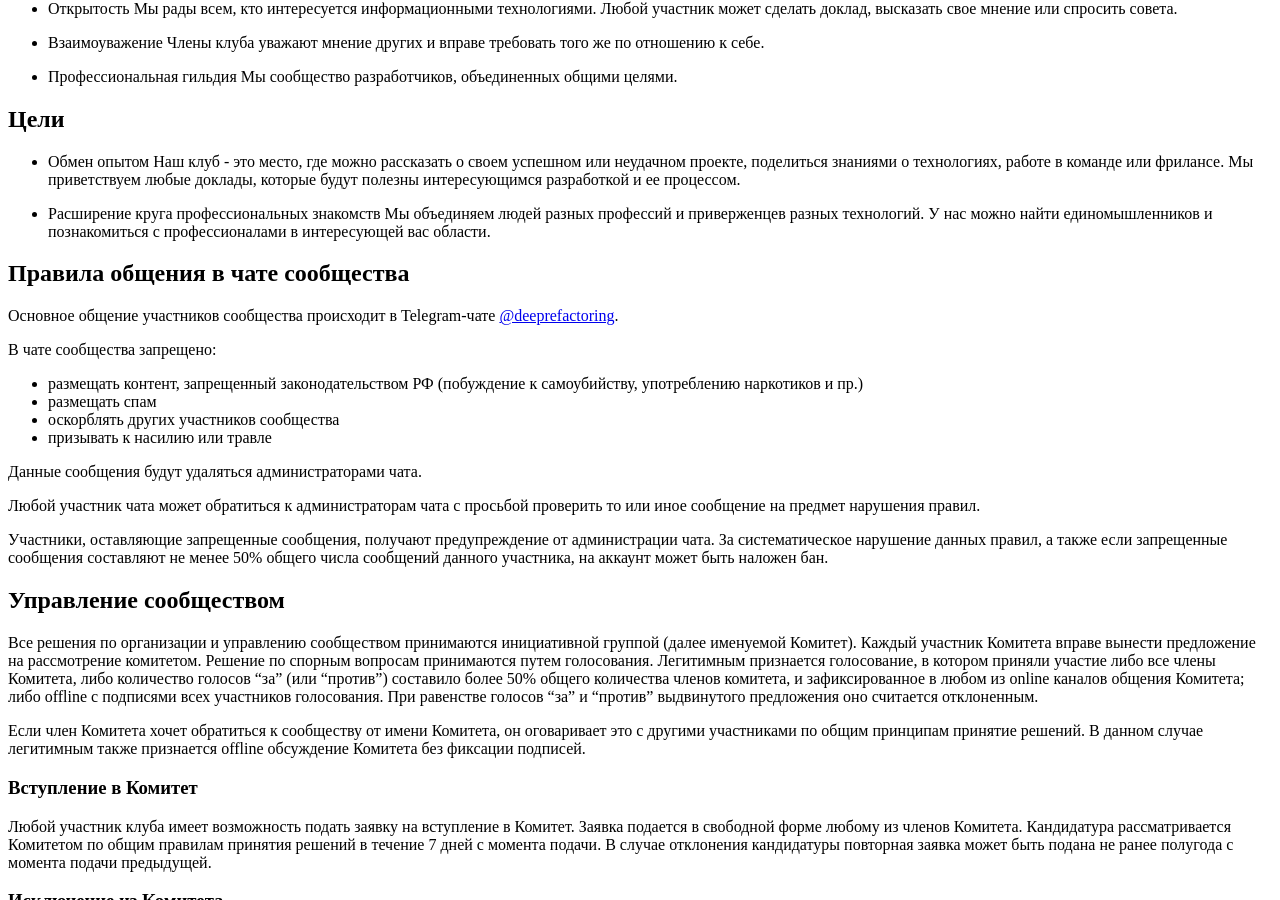
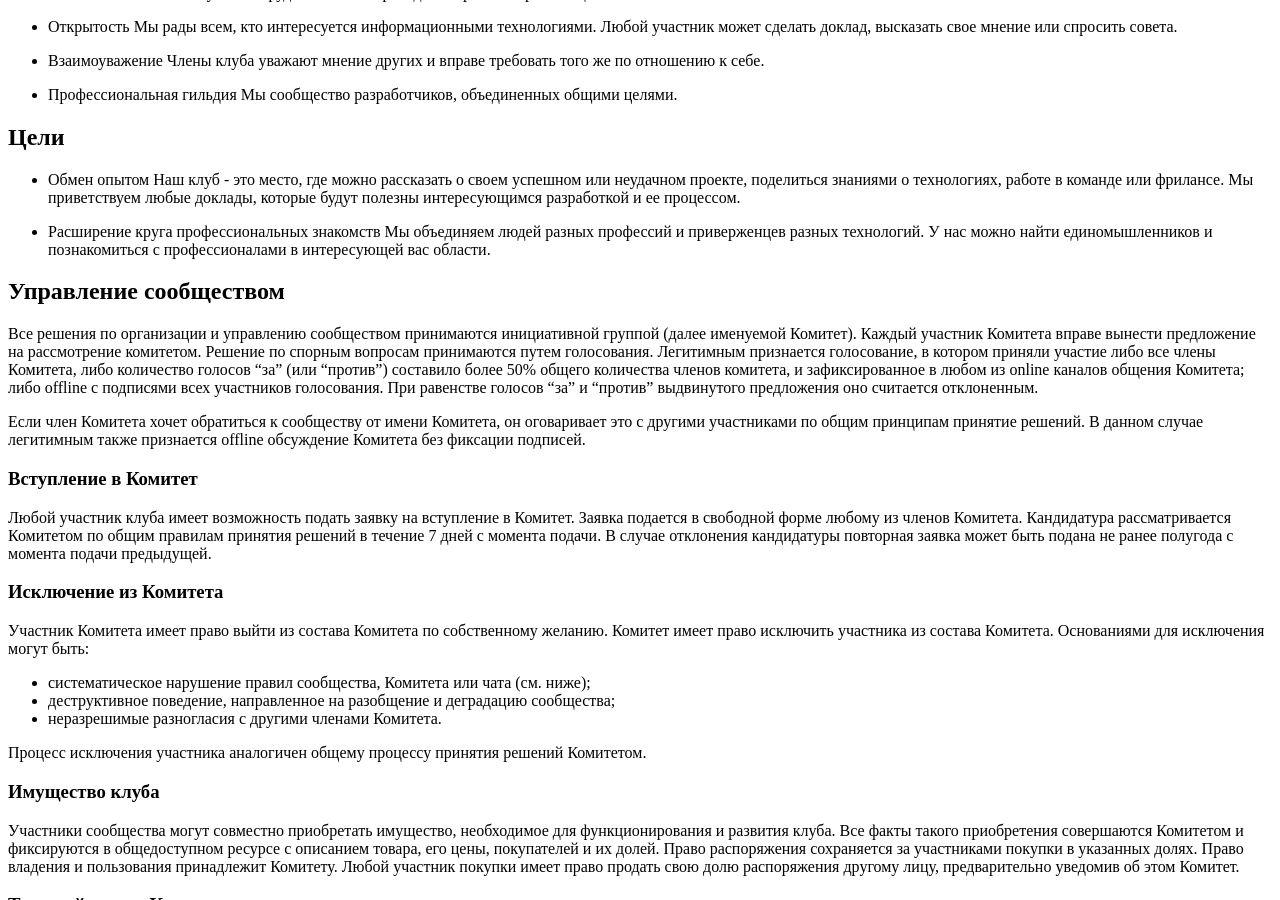
Before and after one commit to deeprefactoring/deeprefactoring.github.io, a Jekyll site: the page built from about.md, in a window 1280 px wide and 900 px high, scrolled down 783 px. Built offline with Jekyll 4.4.1, drawn with Linux system fonts in a browser that asks for light colours; nearby versions of some CDN libraries.

Commit message:
Add chat rules page (#208)

```diff
--- a/_includes/header.html
+++ b/_includes/header.html
@@ -24,6 +24,9 @@
         <li class="nav-item {% if page.url == '/about/' %}active{% endif %}">
           <a class="nav-link" href="/about/">О Сообществе</a>
         </li>
+        <li class="nav-item {% if page.url == '/rules/' %}active{% endif %}">
+            <a class="nav-link" href="/rules/">Правила общения</a>
+        </li>
         <li class="nav-item {% if page.url == '/email/' %}active{% endif %}">
           <a class="nav-link" href="/pages/email/">Рассылка</a>
         </li>
--- a/about.md
+++ b/about.md
@@ -41,21 +41,6 @@
 * Расширение круга профессиональных знакомств
 Мы объединяем людей разных профессий и приверженцев разных технологий. У нас можно найти единомышленников и познакомиться с профессионалами в интересующей вас области.
 
-## Правила общения в чате сообщества
-Основное общение участников сообщества происходит в Telegram-чате [@deeprefactoring](tg://resolve?domain=deeprefactoring).
-
-В чате сообщества запрещено:
-* размещать контент, запрещенный законодательством РФ (побуждение к самоубийству, употреблению наркотиков и пр.)
-* размещать спам
-* оскорблять других участников сообщества
-* призывать к насилию или травле
-
-Данные сообщения будут удаляться администраторами чата.
-
-Любой участник чата может обратиться к администраторам чата с просьбой проверить то или иное сообщение на предмет нарушения правил.
-
-Участники, оставляющие запрещенные сообщения, получают предупреждение от администрации чата. За систематическое нарушение данных правил, а также если запрещенные сообщения составляют не менее 50% общего числа сообщений данного участника, на аккаунт может быть наложен бан.
-
 ## Управление сообществом
 Все решения по организации и управлению сообществом принимаются инициативной группой (далее именуемой Комитет). Каждый участник Комитета вправе вынести предложение на рассмотрение комитетом. Решение по спорным вопросам принимаются путем голосования. Легитимным признается голосование, в котором приняли участие либо все члены Комитета, либо количество голосов “за” (или “против”) составило более 50% общего количества членов комитета, и зафиксированное в любом из online каналов общения Комитета; либо offline с подписями всех участников голосования. При равенстве голосов “за” и “против” выдвинутого предложения оно считается отклоненным.
 
```
Also changed, not shown: rules.md (added, +53 -0 lines).
